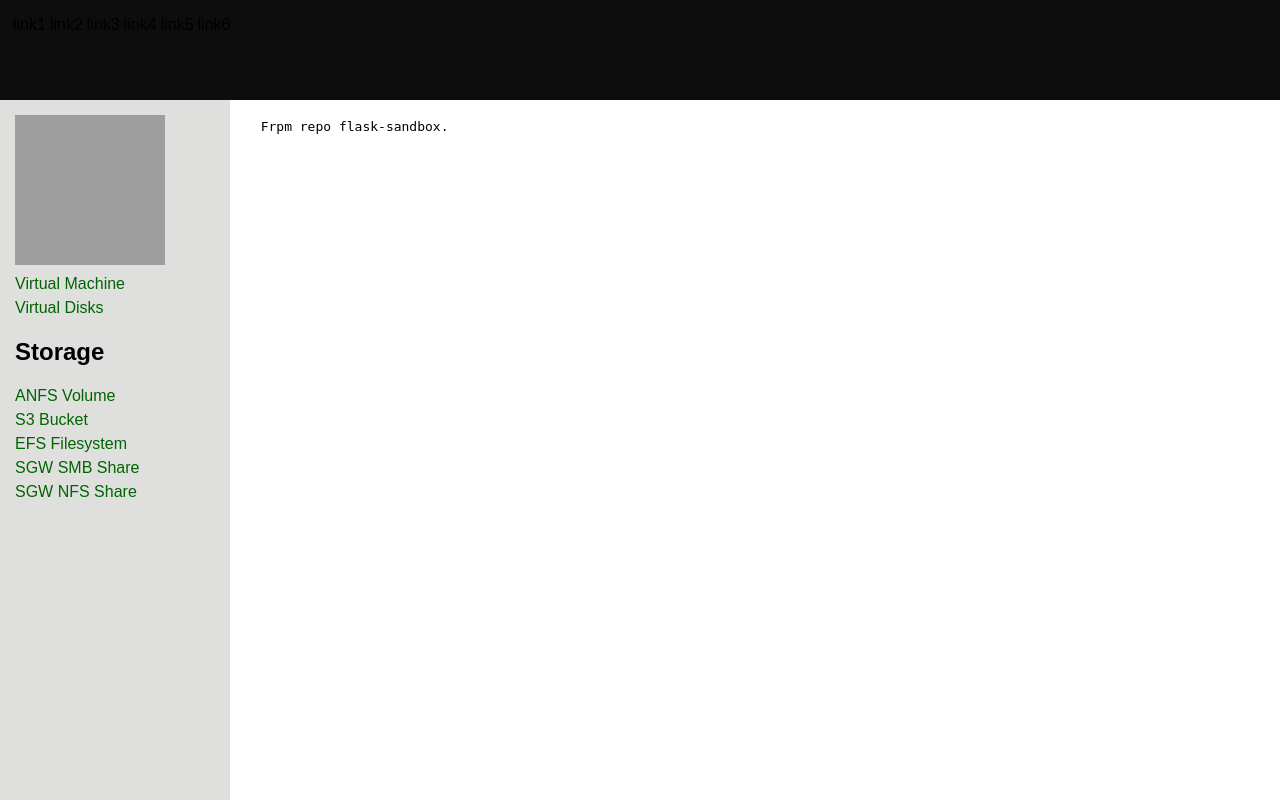
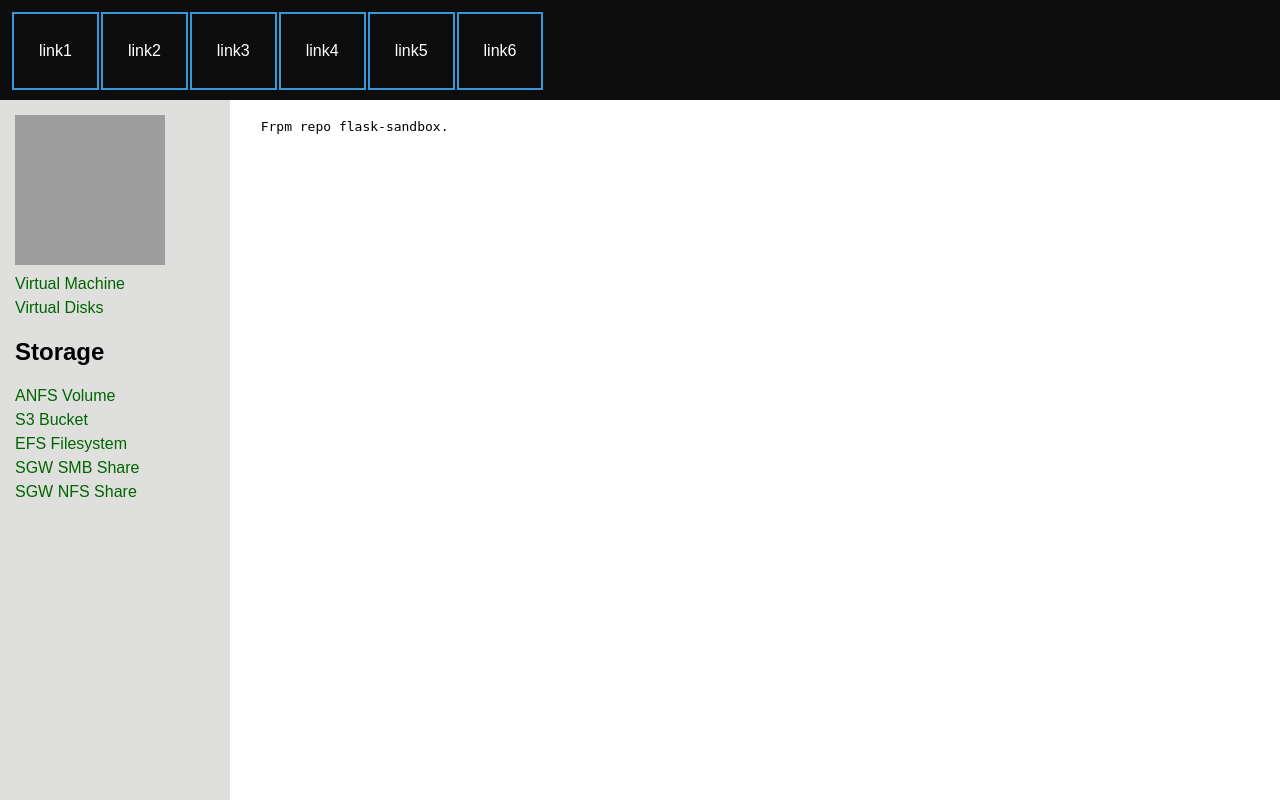
Before and after one commit to TorpedoAway/flask-sandbox, a Flask app: page /tempate-creator in a window 1280 px wide. Run offline with Flask 2, Linux system fonts and the light colour scheme; grey boxes are pictures that could not be loaded.

Commit message:
Update base.html

```diff
--- a/templates/base.html
+++ b/templates/base.html
@@ -3,7 +3,7 @@
 <html>
 	<head>
 		<meta http-equiv="Content-Type" content="text/html; charset=utf-8">
-		<title>2 Rows, 2 Columns, A</title>
+		<title>Flask Sandbox</title>
 		<style type="text/css">
 
 		body {
@@ -24,6 +24,7 @@
 			height: 100px;
 			overflow: hidden; /* Disables scrollbars on the header frame. To enable scrollbars, change "hidden" to "scroll" */
 			background: #0d0d0d;
+			color: white
 		}
 
 		#nav {
@@ -57,7 +58,11 @@
 		p {
 			color: #555;
 		}
-
+               th, td {
+                       border: 2px solid #3498db;
+                       padding: 25px;
+                       text-align: center;
+                }
 		nav ul {
 			list-style-type: none;
 			margin: 0;
```
